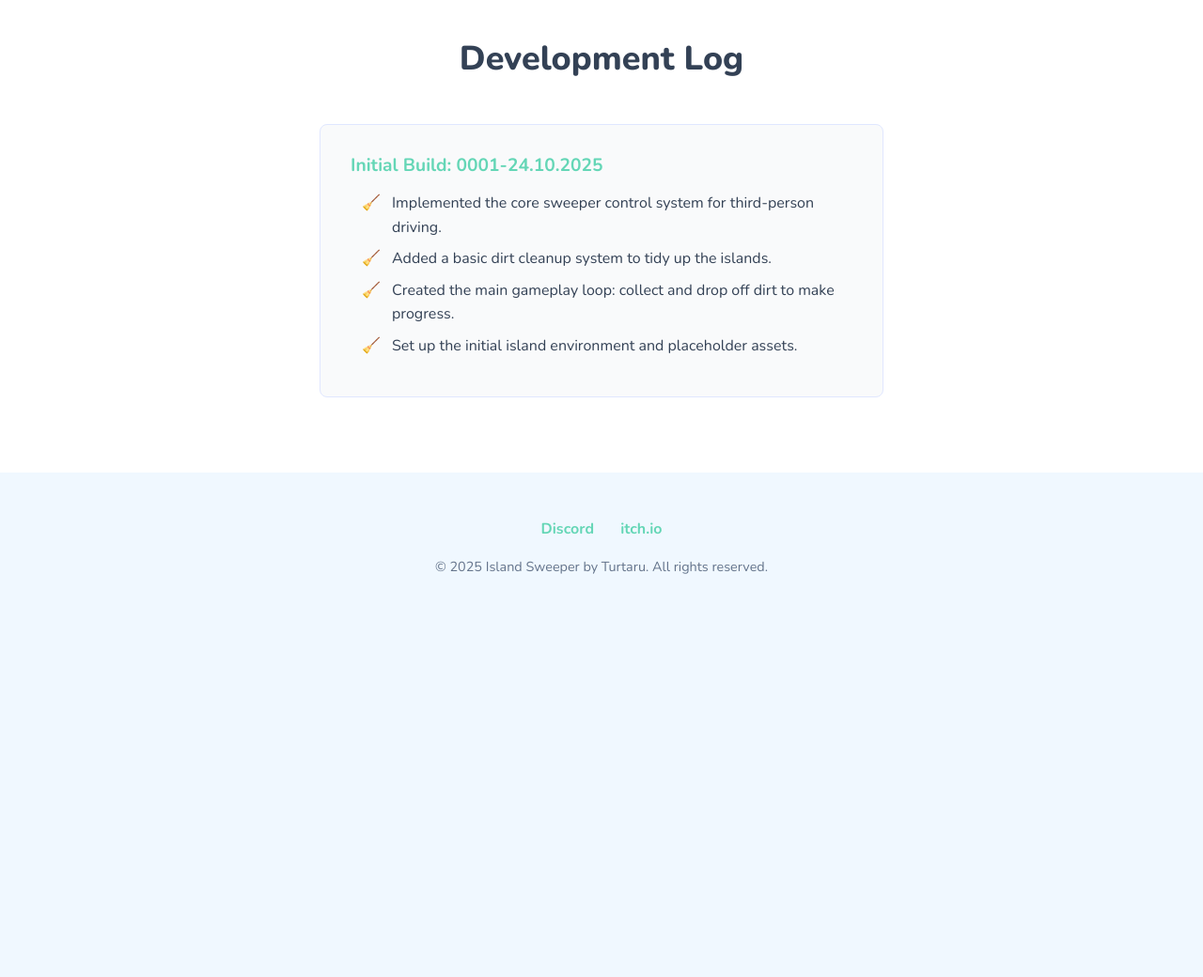
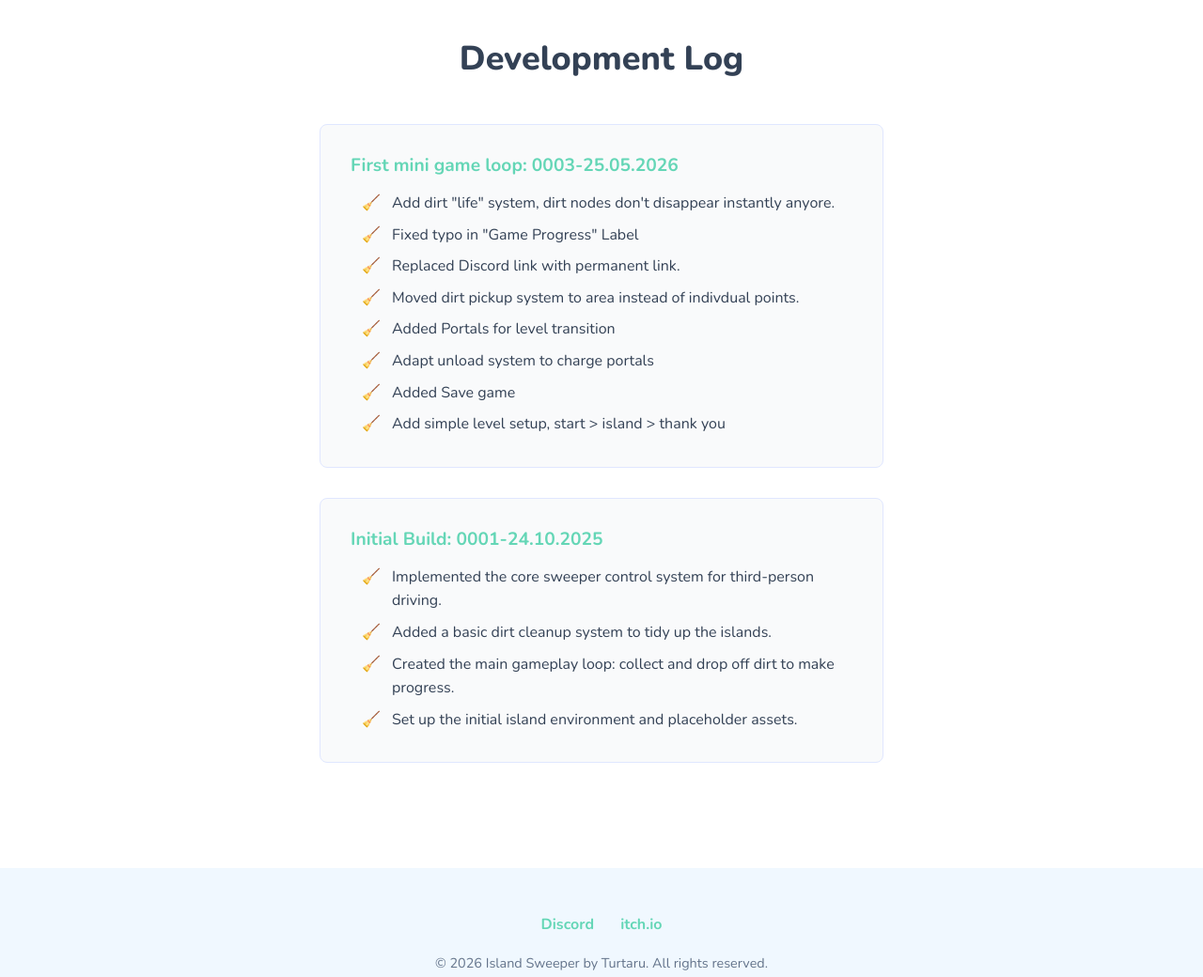
Before and after one commit to Turtaru/island-sweeper, a plain HTML site: page index.html in a window 1280 px wide. Shown: the part 1860-2900 px from the top of the page at 94% size. Before the commit the page ends 2539 px from the top, so only its background shows below. Drawn offline with nearby package versions, Linux system fonts and the light colour scheme.

Commit message:
release 0003-25.05.2026

```diff
--- a/index.html
+++ b/index.html
@@ -261,6 +261,11 @@
       border: 1px solid var(--color-border);
       border-radius: 8px;
       padding: 2rem;
+      margin-bottom:  2rem;
+
+      :last-child {
+        margin-bottom: 0;
+      }
     }
 
     .updates__version {
@@ -334,7 +339,7 @@
     <h1 class="hero__headline">Island Sweeper</h1>
     <p class="hero__sub-headline">A relaxing, low-poly adventure about making islands sparkle, one street at a time.</p>
     <div class="hero__cta-group">
-      <a href="https://discord.gg/XFnC3UAB"
+      <a href="https://discord.gg/tkPcezByWm"
          class="hero__button hero__button--primary" target="_blank" rel="noopener noreferrer">
         <svg class="hero__icon" xmlns="http://www.w3.org/2000/svg" viewBox="0 0 24 24" fill="none"
              stroke="currentColor" stroke-width="2" stroke-linecap="round" stroke-linejoin="round">
@@ -411,7 +416,7 @@
           <h3 class="community-card__title">Join the Discord</h3>
           <p class="community-card__description">Chat with the dev, share your ideas, and be the first to know about
             updates. Your feedback shapes the game!</p>
-          <a href="https://discord.gg/XFnC3UAB" class="community-card__link"
+          <a href="https://discord.gg/tkPcezByWm" class="community-card__link"
              target="_blank" rel="noopener noreferrer">Let's Chat</a>
         </div>
 
@@ -442,7 +447,7 @@
           </svg>
           <h3 class="community-card__title">Give Feedback</h3>
           <!-- UPDATE BUILD VERSION HERE -->
-          <p class="community-card__description">Played build v0.1.2? Tell us what you think! Your detailed feedback
+          <p class="community-card__description">Tell us what you think! Your detailed feedback
             helps us fix bugs and improve the experience.</p>
           <a href="https://www.notion.so/20a0accd411d806bb4c7eba2a8d081fc?pvs=21" class="community-card__link"
              target="_blank" rel="noopener noreferrer">Submit Feedback</a>
@@ -451,10 +456,24 @@
     </div>
   </section>
 
+
   <!-- Section 4: Development Updates -->
   <section class="updates">
     <div class="container">
       <h2 class="updates__title">Development Log</h2>
+      <div class="updates__log">
+        <h3 class="updates__version">First mini game loop: 0003-25.05.2026</h3>
+        <ul class="updates__list">
+          <li>Add dirt "life" system, dirt nodes don't disappear instantly anyore.</li>
+          <li>Fixed typo in "Game Progress" Label</li>
+          <li>Replaced Discord link with permanent link.</li>
+          <li>Moved dirt pickup system to area instead of indivdual points.</li>
+          <li>Added Portals for level transition</li>
+          <li>Adapt unload system to charge portals</li>
+          <li>Added Save game</li>
+          <li>Add simple level setup, start > island > thank you</li>
+        </ul>
+      </div>
       <div class="updates__log">
         <h3 class="updates__version">Initial Build: 0001-24.10.2025</h3>
         <ul class="updates__list">
@@ -473,13 +492,13 @@
 <footer class="footer">
   <div class="container">
     <div class="footer__links">
-      <a href="https://discord.gg/XFnC3UAB" class="footer__link"
+      <a href="https://discord.gg/tkPcezByWm" class="footer__link"
          target="_blank" rel="noopener noreferrer">Discord</a>
       <a href="https://turtaru.itch.io/sweeps" class="footer__link" target="_blank"
          rel="noopener noreferrer">itch.io</a>
     </div>
     <!-- UPDATE YOUR NAME/STUDIO NAME HERE -->
-    <p class="footer__copyright">© 2025 Island Sweeper by Turtaru. All rights reserved.</p>
+    <p class="footer__copyright">© 2026 Island Sweeper by Turtaru. All rights reserved.</p>
   </div>
 </footer>
 
```
